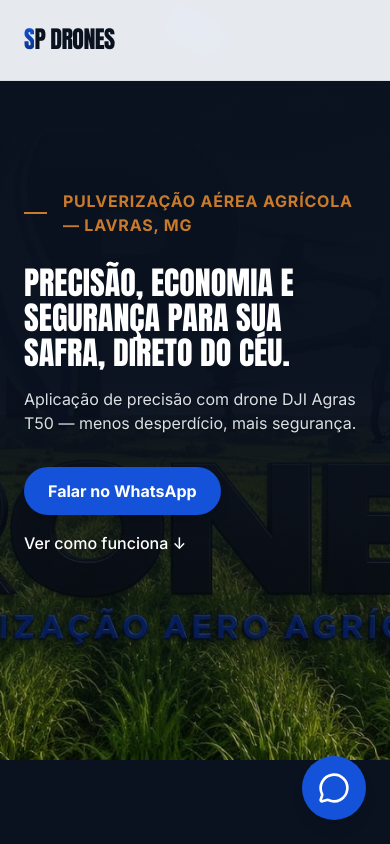
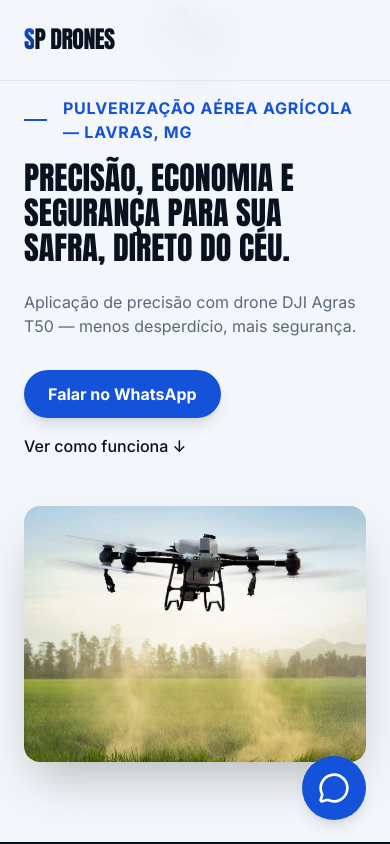
Before and after one commit to pedrolucascunha54-ctrl/sp-drones-site, a Next.js app: page / in a window 390 px wide. Shown: the top 844 px of the page. Built offline with nearby package versions, Linux system fonts and the light colour scheme.

Commit message:
Refaz hero com nova imagem e layout responsivo

```diff
--- a/src/components/sections/Hero.tsx
+++ b/src/components/sections/Hero.tsx
@@ -9,45 +9,30 @@ export function Hero() {
   const revealRef = useScrollReveal();
 
   return (
-    <section id="inicio" className="relative min-h-[90vh] flex items-center pt-24 pb-28 sm:pb-12 overflow-hidden bg-ink">
-      {/* Background Image */}
-      <div className="absolute inset-0 z-0">
-        <Image
-          src="/images/WhatsApp Image 2026-06-25 at 11.23.09 AM.jpeg"
-          alt="SP Drones pulverizando lavoura"
-          fill
-          className="object-cover object-center lg:object-right"
-          priority
-        />
-      </div>
+    <section id="inicio" className="relative min-h-[90vh] flex items-center pt-24 pb-20 lg:pb-12 bg-cloud overflow-hidden">
+      <div className="max-w-7xl mx-auto px-6 grid lg:grid-cols-2 gap-12 items-center relative z-10 w-full" ref={revealRef}>
 
-      {/* Gradient Overlay:
-          Mobile: Top to bottom (darker on top via from-ink/95 via-ink/90 to hide baked text)
-          Desktop: Left to right
-      */}
-      <div className="absolute inset-0 z-10 bg-gradient-to-b lg:bg-gradient-to-r from-ink/95 via-ink/90 lg:from-ink/90 lg:via-ink/70 to-ink/10 lg:to-transparent mix-blend-multiply pointer-events-none" />
-      <div className="absolute inset-0 z-10 bg-gradient-to-b lg:bg-gradient-to-r from-ink/95 via-ink/90 lg:from-ink/80 lg:via-ink/40 to-transparent pointer-events-none" />
+        {/* Bloco de Texto (Primeiro no mobile, Esquerda no desktop) */}
+        <div className="flex flex-col items-start max-w-2xl space-y-6 lg:space-y-0">
+          <SectionEyebrow>Pulverização Aérea Agrícola — Lavras, MG</SectionEyebrow>
 
-      {/* Content */}
-      <div className="max-w-7xl mx-auto px-6 grid lg:grid-cols-2 items-center relative z-20 w-full h-full" ref={revealRef}>
-        <div className="flex flex-col items-start max-w-2xl py-12">
-          {/* Eyebrow adapted for dark background */}
-          <SectionEyebrow className="text-warning">Pulverização Aérea Agrícola — Lavras, MG</SectionEyebrow>
-
-          <h1 className="text-display-lg sm:text-display-xl text-white mt-3 mb-4 sm:mt-4 sm:mb-6">
+          <h1 className="text-display-lg sm:text-display-xl text-ink lg:mt-4 lg:mb-6">
             Precisão, economia e segurança para sua safra, direto do céu.
           </h1>
 
-          <p className="hidden sm:block text-body-lg text-cloud/90 mb-10 text-shadow-sm">
+          {/* Versão completa (Desktop/Tablet) */}
+          <p className="hidden sm:block text-body-lg text-steel lg:mb-10">
             A SP Drones aplica defensivos e fertilizantes com tecnologia DJI Agras T50,
             cobrindo grandes áreas com dose certa, no lugar certo — reduzindo desperdício e
             protegendo quem trabalha na lavoura.
           </p>
-          <p className="block sm:hidden text-body-md text-cloud/90 mb-8 text-shadow-sm">
+
+          {/* Versão resumida (Mobile) */}
+          <p className="block sm:hidden text-body-md text-steel">
             Aplicação de precisão com drone DJI Agras T50 — menos desperdício, mais segurança.
           </p>
 
-          <div className="flex flex-wrap items-center gap-4 sm:gap-6">
+          <div className="flex flex-wrap items-center gap-4 sm:gap-6 pt-2 lg:pt-0">
             <a
               href={WHATSAPP_LINK}
               target="_blank"
@@ -56,13 +41,23 @@ export function Hero() {
             >
               Falar no WhatsApp
             </a>
-            <a href="#como-funciona" className="text-body-md sm:text-body-lg font-medium text-white hover:text-cobalt transition-colors focus-visible:outline-warning">
+            <a href="#como-funciona" className="text-body-md sm:text-body-lg font-medium text-ink hover:text-cobalt transition-colors focus-visible:outline-warning">
               Ver como funciona ↓
             </a>
           </div>
         </div>
-        {/* Empty right column to allow the background image to show through */}
-        <div className="hidden lg:block"></div>
+
+        {/* Bloco da Imagem (Último no mobile, Direita no desktop) */}
+        <div className="relative w-full h-64 sm:h-96 lg:h-[600px] rounded-2xl overflow-hidden shadow-2xl bg-white flex items-center justify-center">
+          <Image
+            src="/images/drone-hero.jpg"
+            alt="Drone pulverizando com trator desfocado ao fundo"
+            fill
+            className="object-cover"
+            priority
+          />
+        </div>
+
       </div>
     </section>
   );
```
Also changed, not shown: public/images/drone-hero.jpg (added).
